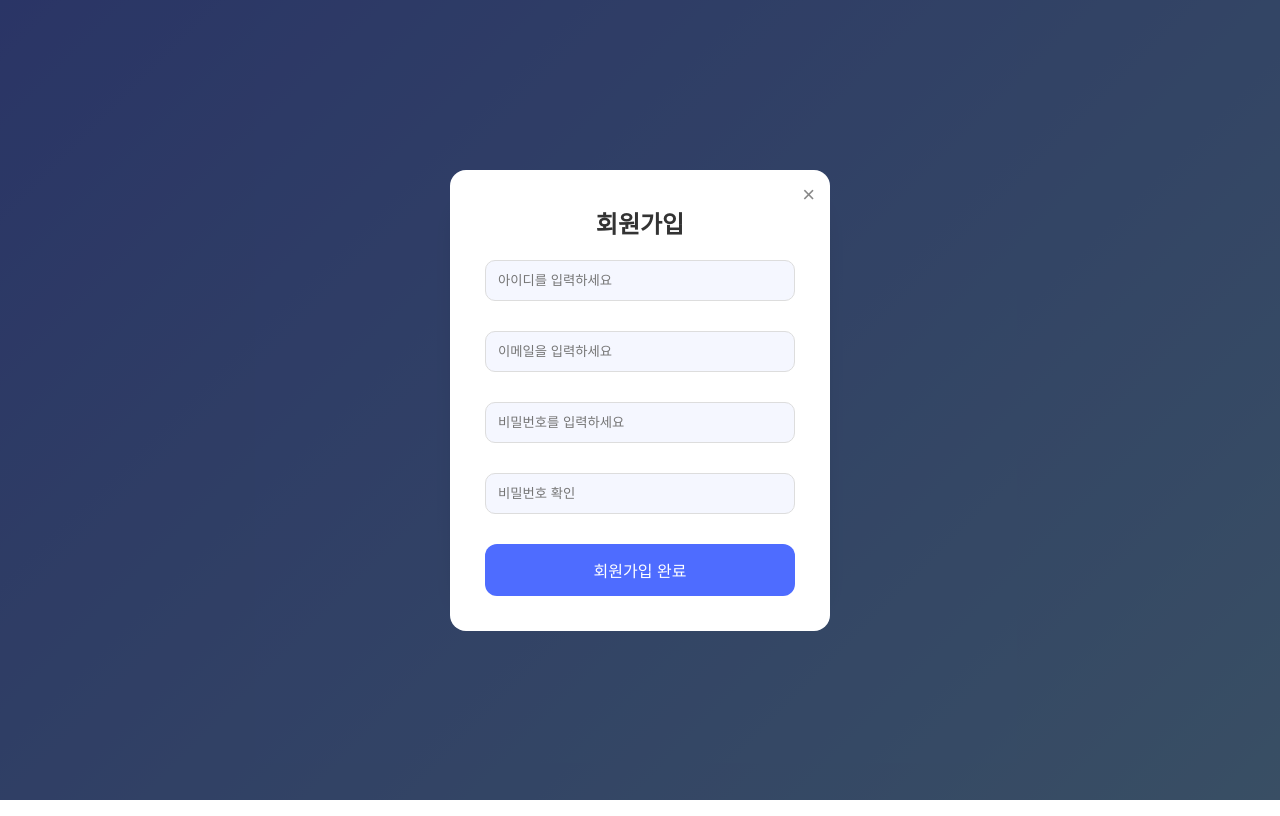
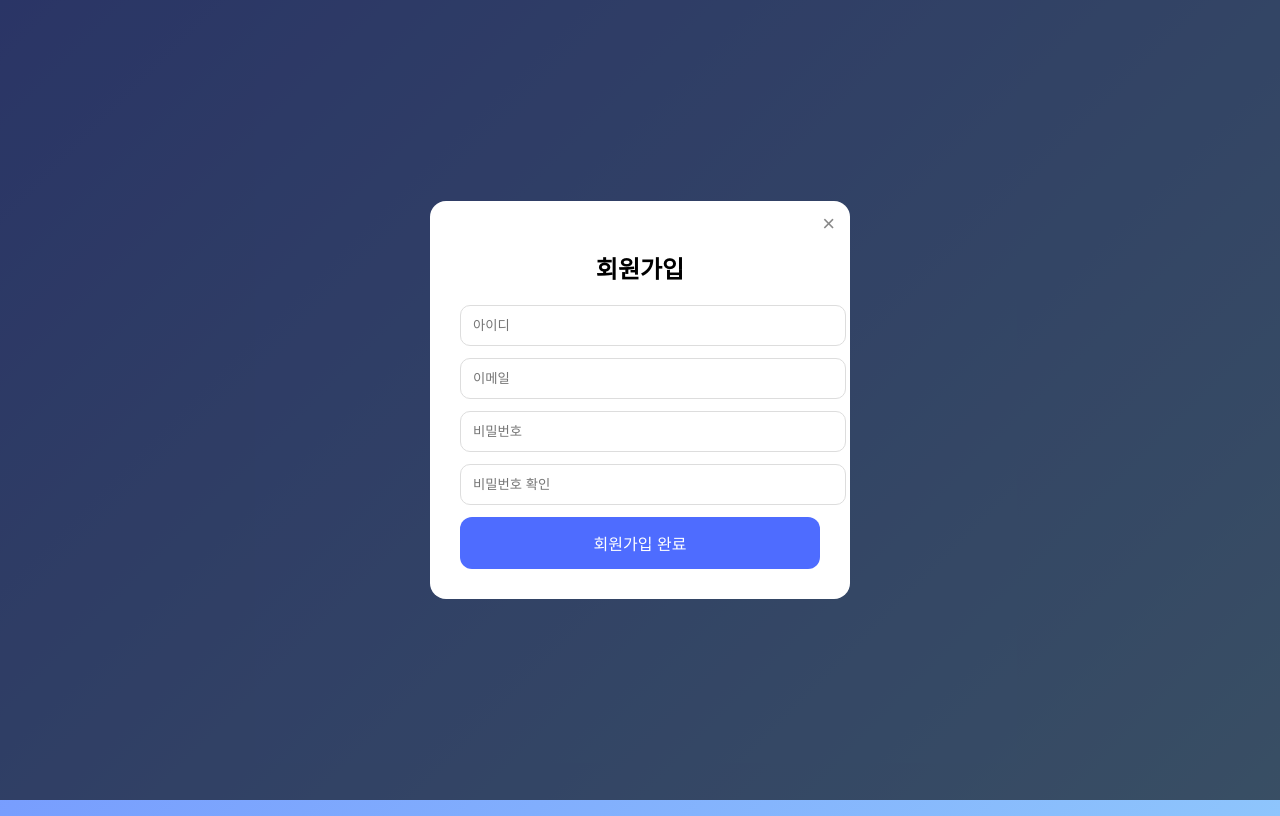
Before and after one commit to frankie516c-collab/index.html, a plain HTML site: page index.html in a window 1280 px wide. Both pictures are taken after a click on the link "회원가입". Drawn offline with Linux system fonts and the light colour scheme.

Commit message:
Update index.html

```diff
--- a/index.html
+++ b/index.html
@@ -3,65 +3,44 @@
 <head>
 <meta charset="UTF-8">
 <meta name="viewport" content="width=device-width, initial-scale=1.0">
-<title>로그인 & 회원가입</title>
+<title>회원가입 모달 예제</title>
 
 <style>
-    * { margin: 0; padding: 0; box-sizing: border-box; font-family: "Pretendard", sans-serif; }
-
     body {
+        font-family: "Pretendard", sans-serif;
+        background: linear-gradient(135deg, #6a85ff, #8ec5fc);
         height: 100vh;
         display: flex;
         justify-content: center;
         align-items: center;
-        background: linear-gradient(135deg, #6a85ff, #8ec5fc);
     }
 
-    .login-container {
-        width: 360px;
-        padding: 40px 35px;
-        background: rgba(255, 255, 255, 0.25);
-        backdrop-filter: blur(12px);
-        border-radius: 18px;
-        box-shadow: 0 8px 25px rgba(0,0,0,0.15);
-        animation: fadeIn 0.9s ease;
+    ol {
+        list-style: none;
+        padding: 0;
     }
 
-    @keyframes fadeIn {
-        from { opacity: 0; transform: translateY(20px); }
-        to { opacity: 1; transform: translateY(0); }
+    .li {
+        margin-bottom: 15px;
     }
 
-    h2 { text-align: center; margin-bottom: 25px; color: #fff; }
-
-    .input-box { margin-bottom: 18px; }
-    .input-box label { color: #fff; font-size: 14px; margin-bottom: 6px; display: block; }
-    .input-box input {
-        width: 100%; padding: 12px; border: none;
-        border-radius: 10px; background: rgba(255,255,255,0.8);
+    .li a {
+        display: block;
+        padding: 12px 20px;
+        background: rgba(255,255,255,0.8);
+        border-radius: 10px;
+        text-decoration: none;
+        color: #333;
+        font-weight: bold;
+        transition: 0.3s;
     }
 
-    .login-btn {
-        width: 100%; padding: 14px; background: #4e6cff;
-        color: #fff; border: none; border-radius: 12px;
-        cursor: pointer; font-size: 16px; transition: 0.3s;
-    }
-    .login-btn:hover { background: #3e56d8; }
-
-    .signup-link {
-        text-align: center;
-        margin-top: 18px;
+    .li a:hover {
+        background: #4e6cff;
         color: #fff;
-        font-size: 14px;
     }
 
-    .signup-link a {
-        color: #fff;
-        text-decoration: underline;
-        font-weight: bold;
-        cursor: pointer;
-    }
-
-    /* 모달 */
+    /* 모달 스타일 */
     .modal {
         display: none;
         position: fixed;
@@ -74,12 +53,12 @@
     }
 
     .modal-content {
-        width: 380px;
+        width: 360px;
         background: #fff;
         border-radius: 16px;
-        padding: 35px;
+        padding: 30px;
         position: relative;
-        animation: slideUp 0.5s ease;
+        animation: slideUp 0.4s ease;
     }
 
     @keyframes slideUp {
@@ -87,114 +66,88 @@
         to { opacity: 1; transform: translateY(0); }
     }
 
-    .modal-content h2 { color: #333; text-align: center; margin-bottom: 20px; }
+    .modal-content h2 { text-align: center; margin-bottom: 20px; }
 
-    .modal-content .input-box input {
-        background: #f5f7ff;
+    .modal-content input {
+        width: 100%;
         padding: 12px;
+        margin-bottom: 12px;
         border-radius: 10px;
         border: 1px solid #ddd;
-        width: 100%;
-        margin-bottom: 12px;
         outline: none;
     }
 
-    .modal-content .signup-btn {
+    .modal-content button {
         width: 100%;
         padding: 14px;
+        border: none;
+        border-radius: 12px;
         background: #4e6cff;
         color: #fff;
-        border: none;
-        border-radius: 12px;
         font-size: 16px;
         cursor: pointer;
         transition: 0.3s;
     }
 
-    .modal-content .signup-btn:hover { background: #3e56d8; }
+    .modal-content button:hover { background: #3e56d8; }
 
     .close-btn {
         position: absolute;
-        top: 12px; right: 15px;
+        top: 10px; right: 15px;
         font-size: 22px;
         cursor: pointer;
         color: #888;
-        transition: 0.3s;
-    }
-    .close-btn:hover { color: #000; }
-
-    .success-msg {
-        display: none;
-        text-align: center;
-        margin-top: 15px;
-        color: green;
-        font-weight: bold;
     }
 
+    .close-btn:hover { color: #000; }
 </style>
 </head>
 <body>
 
-<div class="login-container">
-    <h2>로그인</h2>
-
-    <div class="input-box">
-        <label>아이디</label>
-        <input type="text" placeholder="아이디를 입력하세요">
-    </div>
-
-    <div class="input-box">
-        <label>비밀번호</label>
-        <input type="password" placeholder="비밀번호를 입력하세요">
-    </div>
-
-    <button class="login-btn">로그인</button>
-
-    <div class="signup-link">
-        아직 회원이 아니신가요? <a id="openModal">회원가입</a>
-    </div>
-</div>
+<ol>
+    <li class="li"><a href="#" id="page1Link">PAGE1</a></li>
+    <li class="li"><a href="#" id="page2Link">회원가입</a></li>
+</ol>
 
 <!-- 모달 회원가입 -->
 <div class="modal" id="signupModal">
     <div class="modal-content">
         <span class="close-btn" id="closeModal">&times;</span>
         <h2>회원가입</h2>
-
-        <div class="input-box">
-            <input type="text" id="newId" placeholder="아이디를 입력하세요">
-        </div>
-        <div class="input-box">
-            <input type="email" id="newEmail" placeholder="이메일을 입력하세요">
-        </div>
-        <div class="input-box">
-            <input type="password" id="newPw" placeholder="비밀번호를 입력하세요">
-        </div>
-        <div class="input-box">
-            <input type="password" id="confirmPw" placeholder="비밀번호 확인">
-        </div>
-
-        <button class="signup-btn" id="signupBtn">회원가입 완료</button>
-        <div class="success-msg" id="successMsg">회원가입이 완료되었습니다!</div>
+        <input type="text" id="newId" placeholder="아이디">
+        <input type="email" id="newEmail" placeholder="이메일">
+        <input type="password" id="newPw" placeholder="비밀번호">
+        <input type="password" id="confirmPw" placeholder="비밀번호 확인">
+        <button id="signupBtn">회원가입 완료</button>
     </div>
 </div>
 
 <script>
-    const openModal = document.getElementById("openModal");
+    const signupLink = document.getElementById("page2Link");
     const modal = document.getElementById("signupModal");
     const closeModal = document.getElementById("closeModal");
     const signupBtn = document.getElementById("signupBtn");
-    const successMsg = document.getElementById("successMsg");
 
-    openModal.addEventListener("click", () => modal.style.display = "flex");
-    closeModal.addEventListener("click", () => {
+    // 링크 클릭 시 모달 열기
+    signupLink.addEventListener("click", function(e) {
+        e.preventDefault(); // 페이지 이동 막기
+        modal.style.display = "flex";
+    });
+
+    // 닫기 버튼
+    closeModal.addEventListener("click", function() {
         modal.style.display = "none";
-        successMsg.style.display = "none";
     });
-    window.addEventListener("click", e => { if(e.target == modal) modal.style.display = "none"; });
 
-    // 회원가입 완료 버튼 클릭 시 검증 및 메시지 표시
-    signupBtn.addEventListener("click", () => {
+    // 모달 외부 클릭 시 닫기
+    window.addEventListener("click", function(e) {
+        if(e.target === modal) {
+            modal.style.display = "none";
+        }
+    });
+
+    // 회원가입 완료 버튼 (간단한 검증 + 메시지)
+    signupBtn.addEventListener("click", function() {
         const id = document.getElementById("newId").value.trim();
         const email = document.getElementById("newEmail").value.trim();
         const pw = document.getElementById("newPw").value;
@@ -209,12 +162,8 @@
             return;
         }
 
-        successMsg.style.display = "block";
-        // 여기서 서버 연동 없이 간단히 메시지 표시
-        setTimeout(() => {
-            modal.style.display = "none";
-            successMsg.style.display = "none";
-        }, 1500);
+        alert("회원가입이 완료되었습니다!");
+        modal.style.display = "none";
     });
 </script>
 
```
